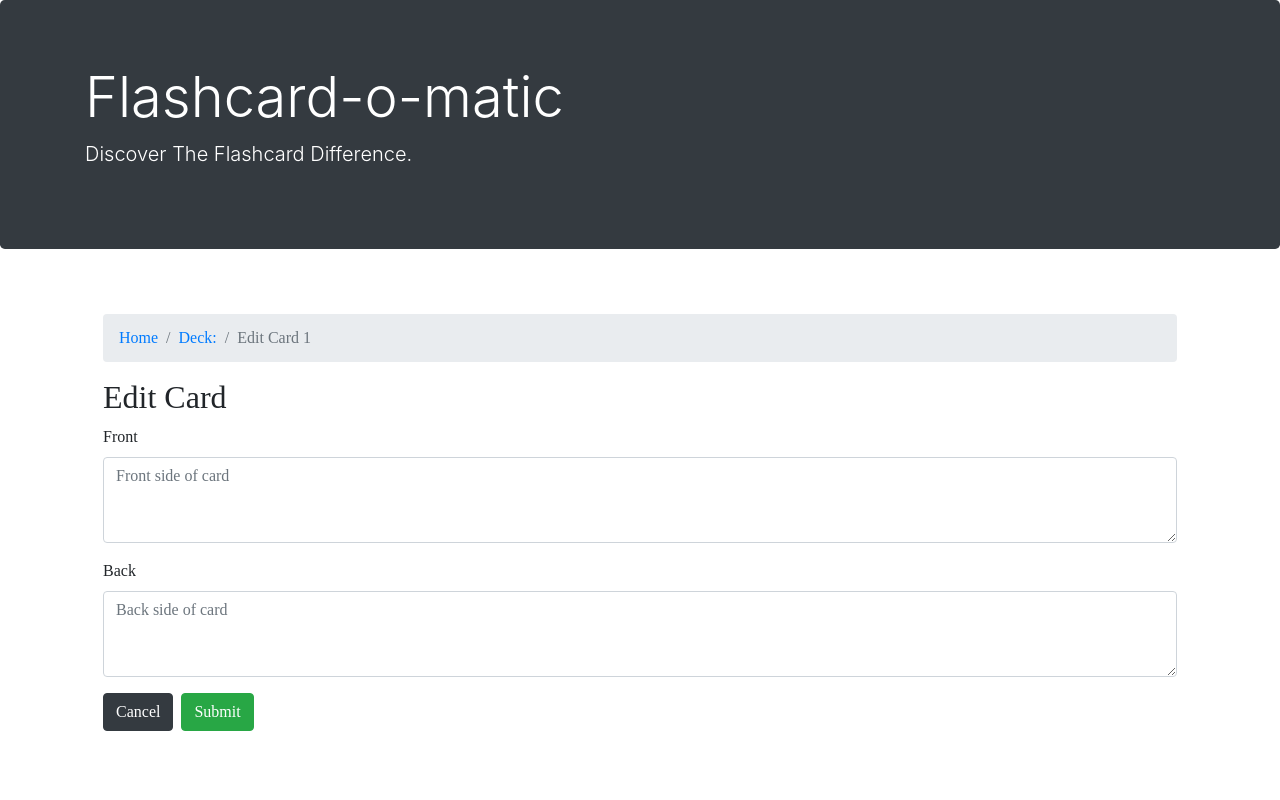
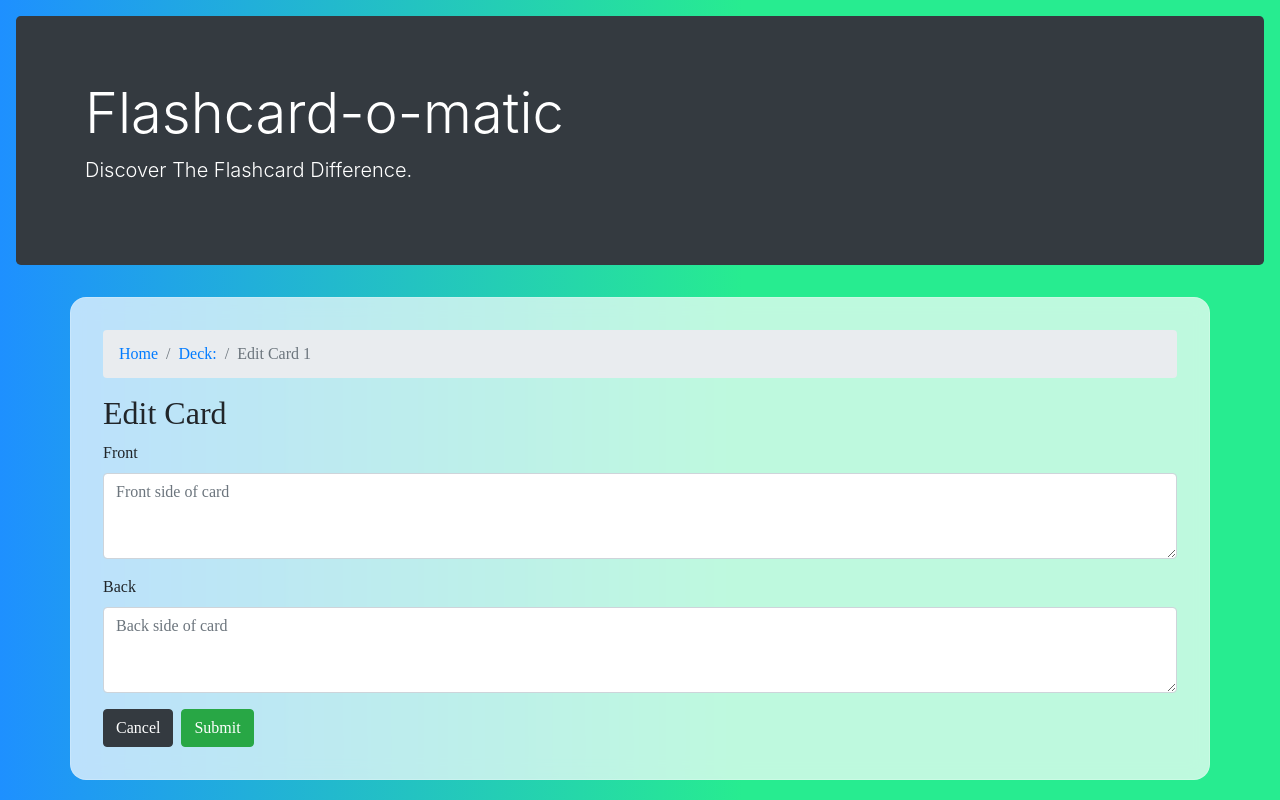
Before and after one commit to MattKulka/flashcards-app, a React (Create React App) app: page /decks/1/cards/1/edit in a window 1280 px wide. Built offline with nearby package versions, Linux system fonts and the light colour scheme; no server answers; a web font is replaced by a local one.

Commit message:
fixed app.css

```diff
--- a/src/App.js
+++ b/src/App.js
@@ -9,7 +9,7 @@ import "./App.css";
 
 function App() {
   return (
-    <div className="app-routes">
+    <div className="app-routes app-background">
       <Switch>
         <Route path="/">
           <Layout />
```
Also changed, not shown: src/Layout/decks-cards/edit/EditCardScreen.js (+3 -4 lines).
